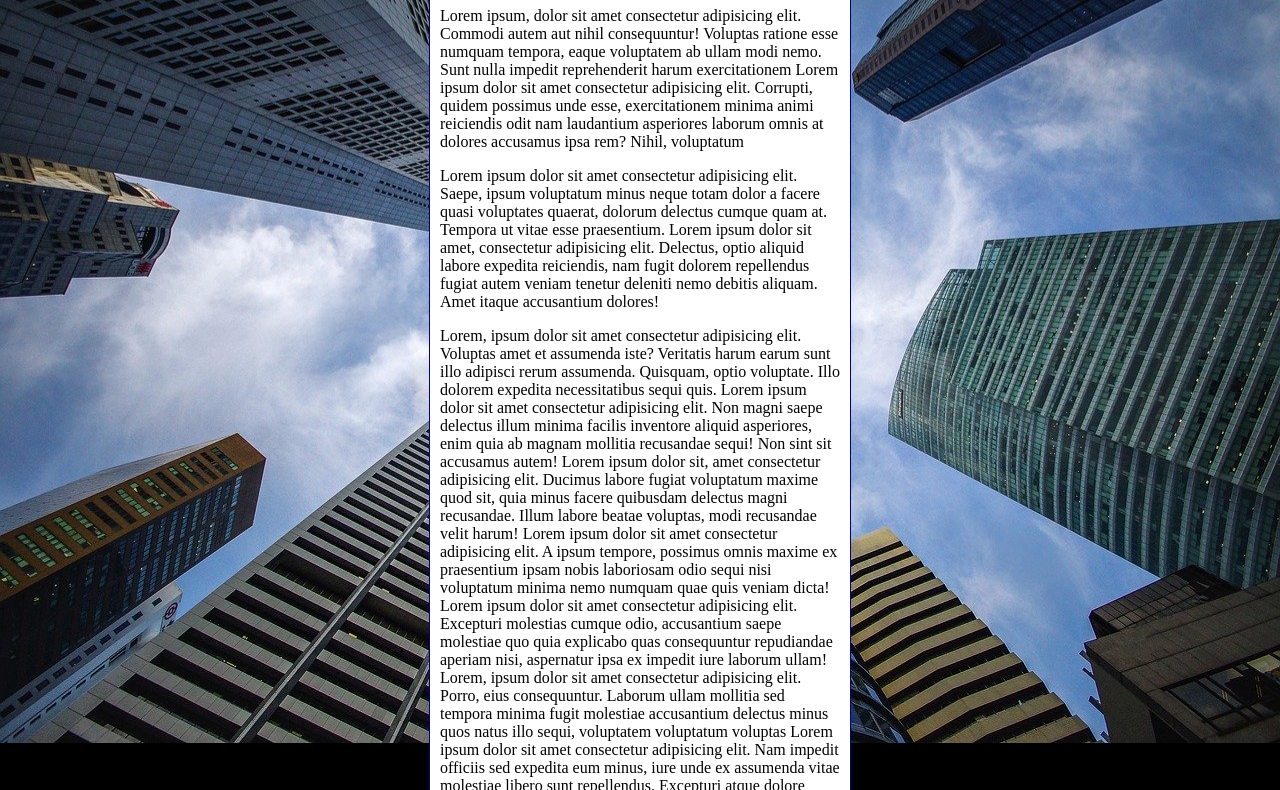
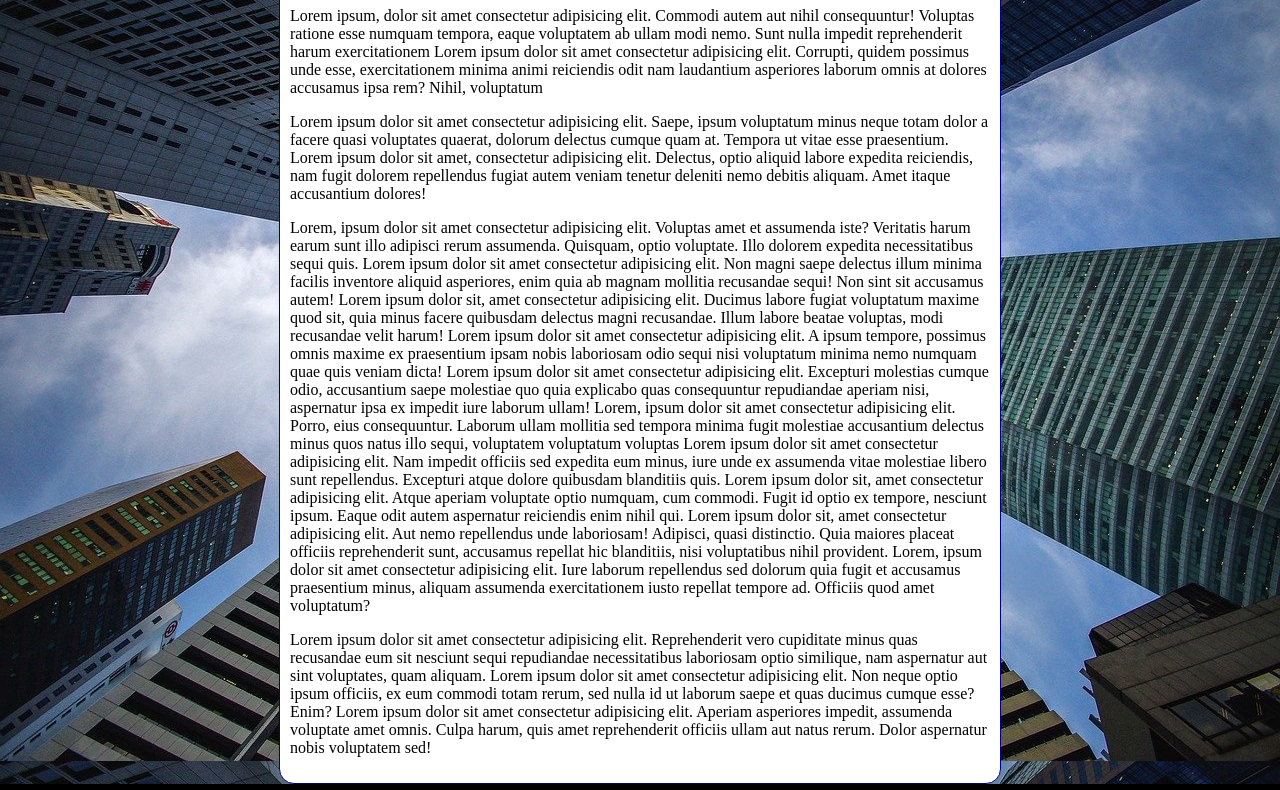
Before and after one commit to ViniciusA2124/html-css, a plain HTML site: page execicios/ex022/fundo006.html in a window 1280 px wide. Shown: the part 92-882 px from the top of the page. Drawn offline with Linux system fonts and the light colour scheme.

Commit message:
shorthand background

```diff
--- a/execicios/ex022/fundo006.html
+++ b/execicios/ex022/fundo006.html
@@ -7,16 +7,20 @@
     <style>
         body {
             height: 100vh;
-            background-color: black;
+           /* background-color: black;
             background-image: url('imagens/wallpaper002.jpg');
             background-position: center center;
             background-repeat: no-repeat;
+            background-size: cover;
+            background-attachment: fixed;
+            */
+            background:  black url(imagens/wallpaper002.jpg) center center no-repeat fixed;
             background-size: cover;
         }
 
         main {
             background-color: white;
-            width: 400px;
+            max-width: 700px;
             padding: 10px;
             margin: auto;
             border: 1px solid darkblue;
```
